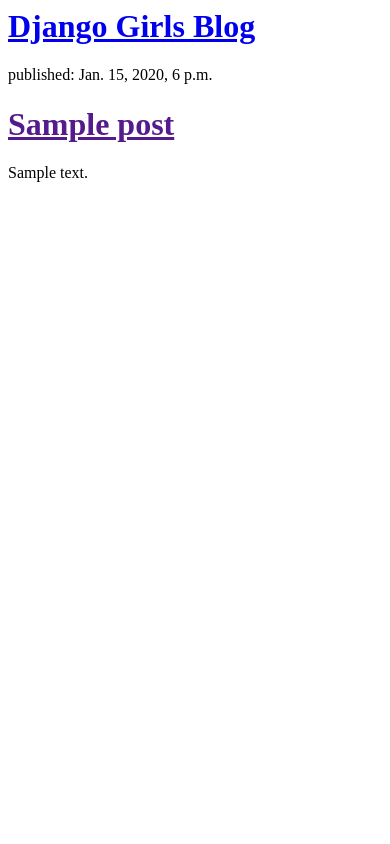
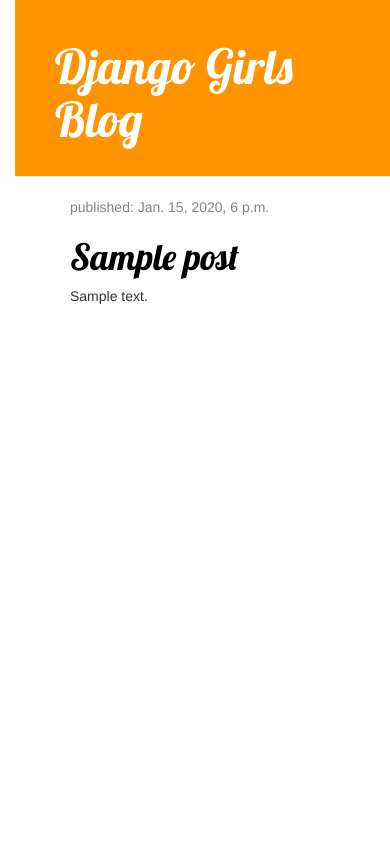
Before and after one commit to dachenlian/my-first-blog, a Django app: template mysite/blog/templates/blog/post_list.html in a window 390 px wide. Run offline with Django 3.2, Linux system fonts and the light colour scheme; the template is opened without the code that fills it: values that come from a table or form of the project are taken from there, others are empty; tables that the repository leaves empty hold one stand-in row (values such as "Sample post"); some libraries are stand-ins or nearby versions.

Commit message:
Added view and template for detailed blog post as well as CSS for the site.

```diff
--- /dev/null
+++ b/mysite/blog/static/css/blog.css
@@ -0,0 +1,55 @@
+h1 a {
+	color: #FCA205;
+	font-family: 'Lobster', cursive;
+}
+
+body {
+	padding-left: 15px;
+}
+
+.page-header {
+    background-color: #ff9400;
+    margin-top: 0;
+    padding: 20px 20px 20px 40px;
+}
+
+.page-header h1, .page-header h1 a, .page-header h1 a:visited, .page-header h1 a:active {
+    color: #ffffff;
+    font-size: 36pt;
+    text-decoration: none;
+}
+
+.content {
+    margin-left: 40px;
+}
+
+h1, h2, h3, h4 {
+    font-family: 'Lobster', cursive;
+}
+
+.date {
+    color: #828282;
+}
+
+.save {
+    float: right;
+}
+
+.post-form textarea, .post-form input {
+    width: 100%;
+}
+
+.top-menu, .top-menu:hover, .top-menu:visited {
+    color: #ffffff;
+    float: right;
+    font-size: 26pt;
+    margin-right: 20px;
+}
+
+.post {
+    margin-bottom: 70px;
+}
+
+.post h1 a, .post h1 a:visited {
+    color: #000000;
+}
--- /dev/null
+++ b/mysite/blog/templates/blog/base.html
@@ -0,0 +1,24 @@
+{% load static %}
+<html>
+<head>
+    <title>Django Girls blog</title>
+    <link rel="stylesheet" href="//maxcdn.bootstrapcdn.com/bootstrap/3.2.0/css/bootstrap.min.css">
+    <link rel="stylesheet" href="//maxcdn.bootstrapcdn.com/bootstrap/3.2.0/css/bootstrap-theme.min.css">
+    <link rel="stylesheet" href="{% static 'css/blog.css' %}">
+    <link href="https://fonts.googleapis.com/css?family=Lobster" rel="stylesheet">
+    <!--<link rel="stylesheet" href="https://maxcdn.bootstrapcdn.com/bootstrap/4.0.0/js/bootstrap.bundle.min.js">-->
+</head>
+<body>
+    <div class="page-header">
+        <h1><a href="/">Django Girls Blog</a></h1>
+    </div>
+    <div class="content container">
+        <div class="row">
+            <div class="col-md-8">
+            {% block content %}
+            {% endblock %}
+            </div>
+        </div>
+    </div>
+</body>
+</html>
--- a/mysite/blog/templates/blog/post_list.html
+++ b/mysite/blog/templates/blog/post_list.html
@@ -1,17 +1,13 @@
-<html>
-    <head>
-        <title>Django Girls blog</title>
-    </head>
-    <body>
-        <div>
-            <h1><a href="/">Django Girls Blog</a></h1>
-        </div>
-        {% for post in posts %}
-        <div>
-            <p>published: {{ post.published_date }}</p>
-            <h1><a href="">{{ post.title }}</a></h1>
-            <p>{{ post.text|linebreaksbr }}</p>
-        </div>
-        {% endfor %}
-    </body>
-</html>
+{% extends 'blog/base.html' %}
+
+{% block content %}
+{% for post in posts %}
+<div class="post">
+    <div class="date">
+        <p>published: {{ post.published_date }}</p>
+    </div>
+    <h1><a href="{% url 'post_detail' pk=post.pk %}">{{ post.title }}</a></h1>
+    <p>{{ post.text|linebreaksbr }}</p>
+</div>
+{% endfor %}
+{% endblock %}
--- a/mysite/blog/urls.py
+++ b/mysite/blog/urls.py
@@ -1,6 +1,7 @@
-from django.urls import path
+from django.urls import path, re_path
 from . import views
 
 urlpatterns = [
     path(r'', views.post_list, name='post_list'),
+    re_path(r'^post/(?P<pk>\d+)/$', views.post_detail, name='post_detail'),
 ]
```
Also changed, not shown: mysite/blog/templates/blog/post_detail.html (added, +13 -0 lines), mysite/blog/views.py (+6 -1 lines).
